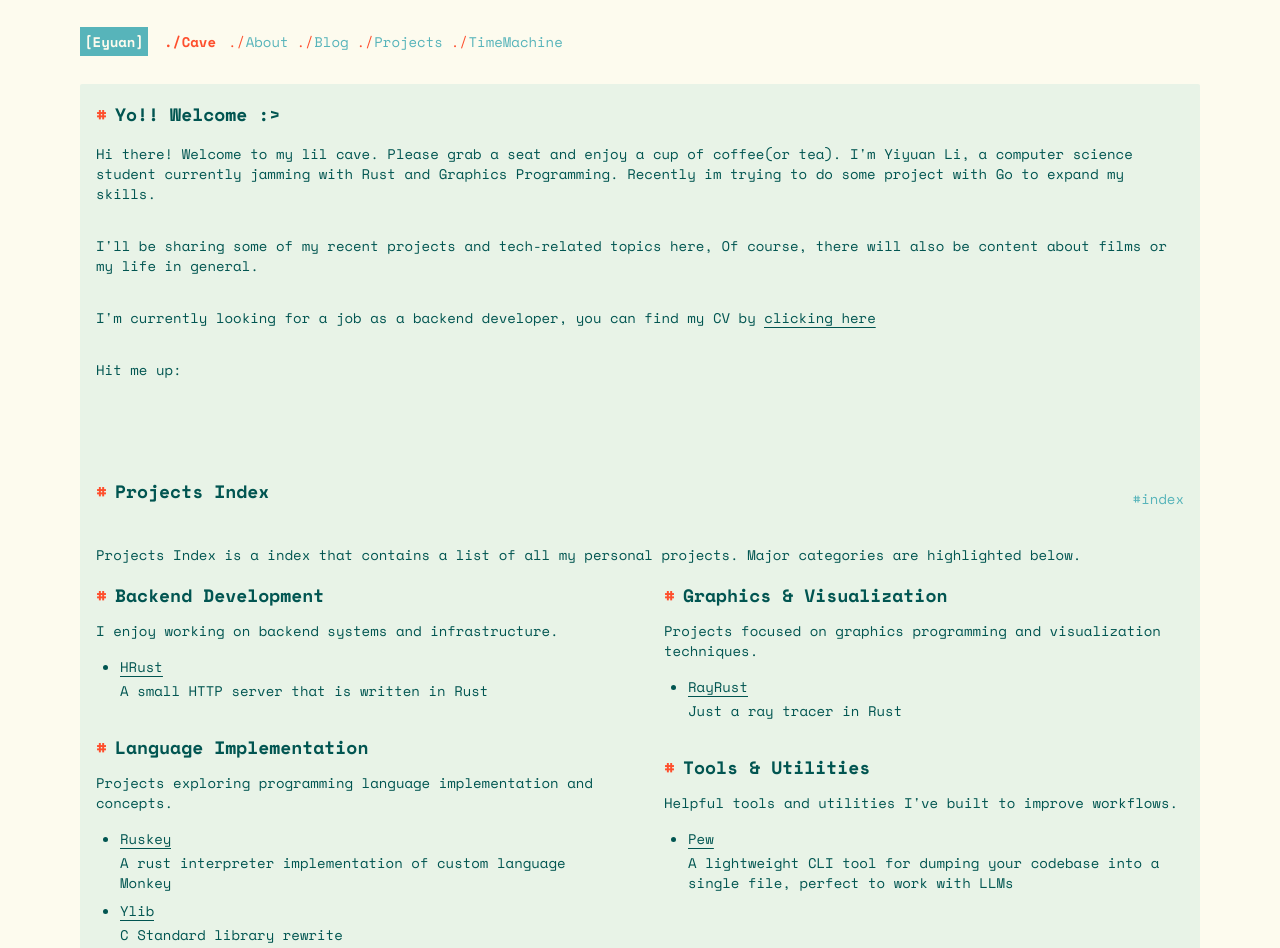
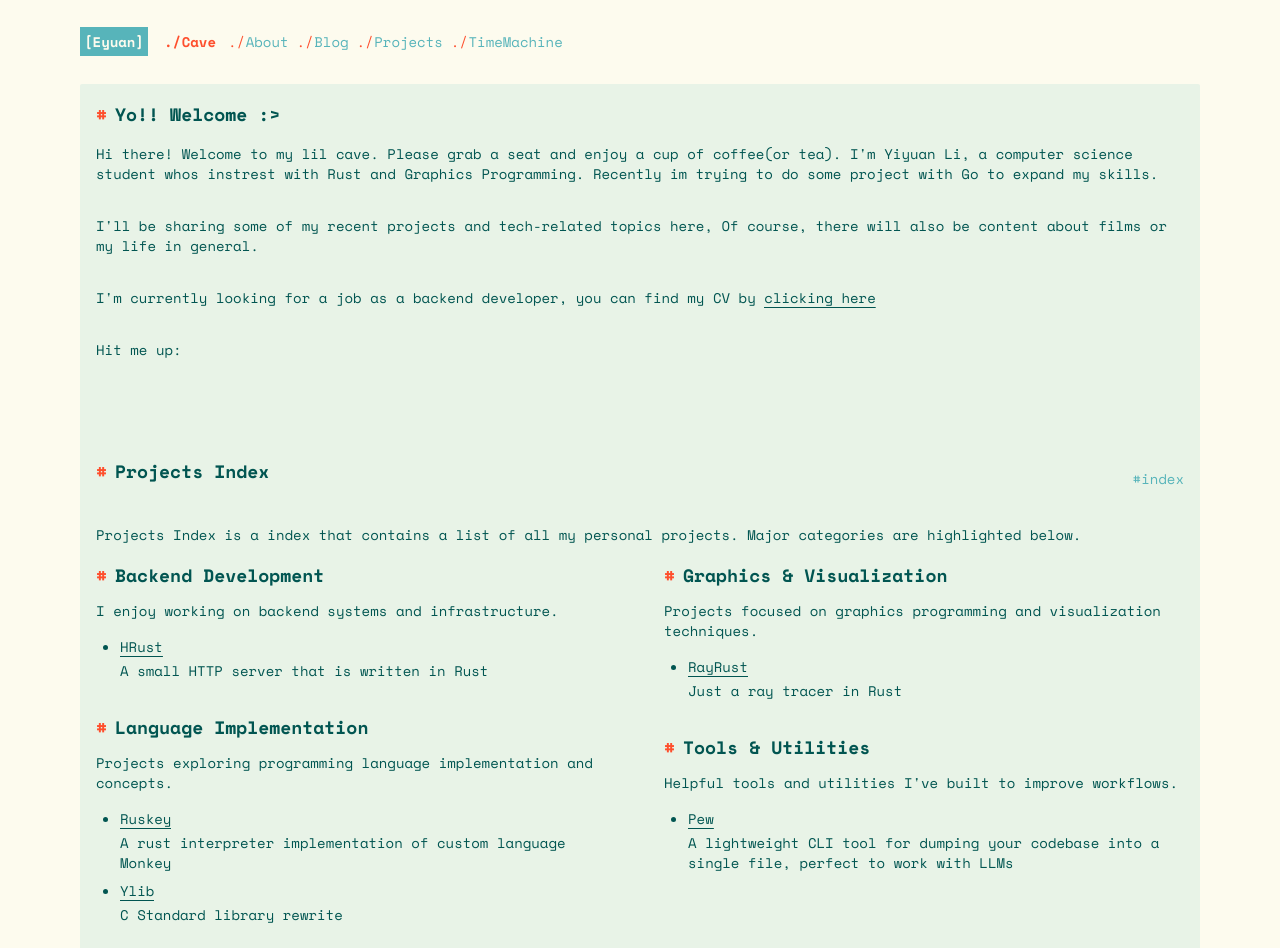
Before and after one commit to yuann3/eyuan.me, an Astro site: page / in a window 1280 px wide. Shown: the top 948 px of the page. Built offline with nearby package versions, Linux system fonts and the light colour scheme; Astro itself is replaced by a stand-in of ours; some packages are replaced by stand-ins of ours; some icons are missing.

Commit message:
autocommit

```diff
--- a/src/pages/index.astro
+++ b/src/pages/index.astro
@@ -21,7 +21,7 @@ const sortedProjects = sortProjectsByOrder(allProjects);
 		<h1 class="title">Yo!! Welcome :> </h1>
 		<p class="mb-4 sm:mb-8">
       Hi there! Welcome to my lil cave. Please grab a seat and enjoy a cup of coffee(or tea). I'm Yiyuan Li, a computer science student
-      currently jamming with Rust and Graphics Programming. Recently im trying to do some project with Go to expand my skills.
+      whos instrest with Rust and Graphics Programming. Recently im trying to do some project with Go to expand my skills.
 
 		</p>
 		<p class="mb-4 sm:mb-8">
```
